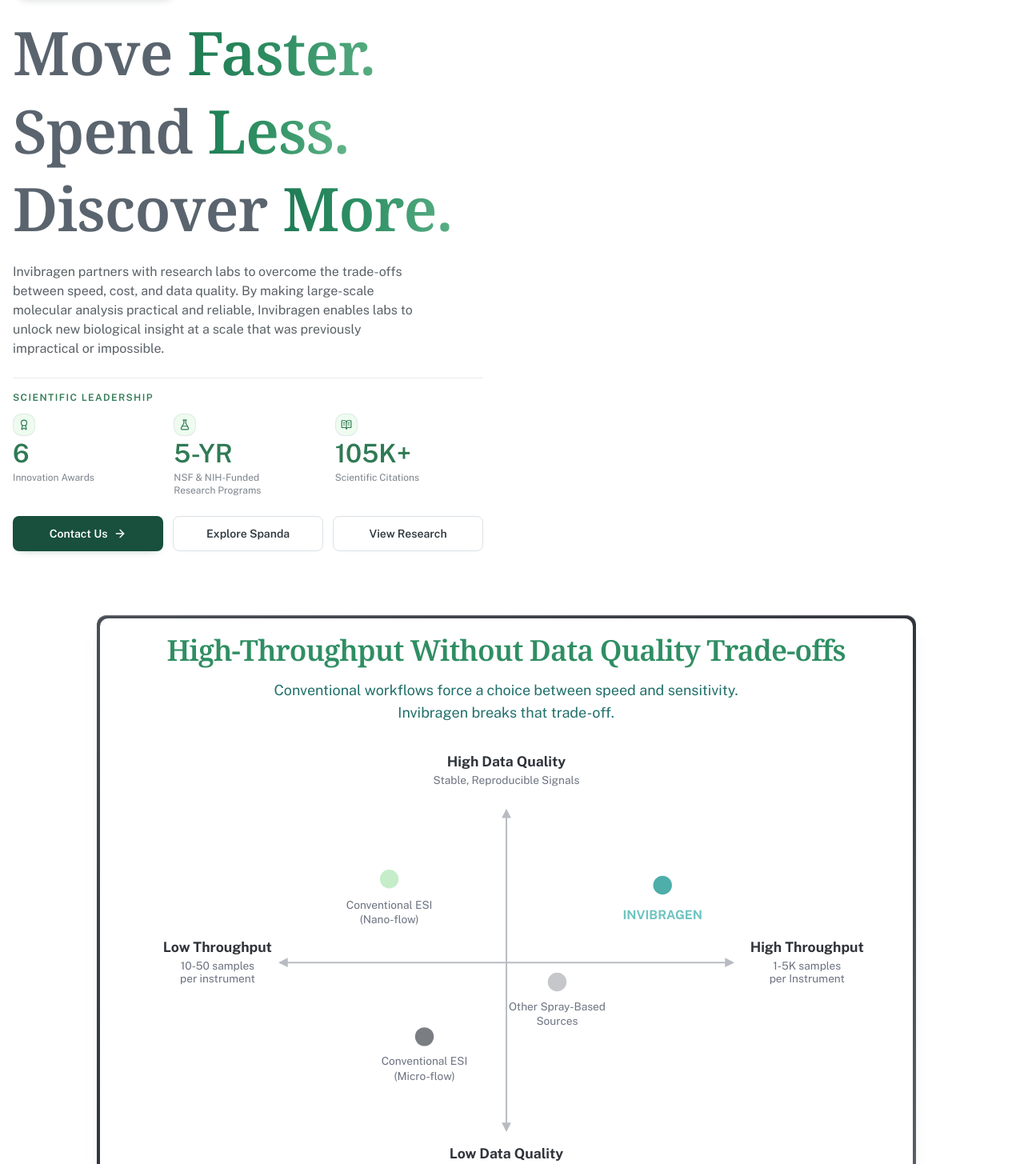
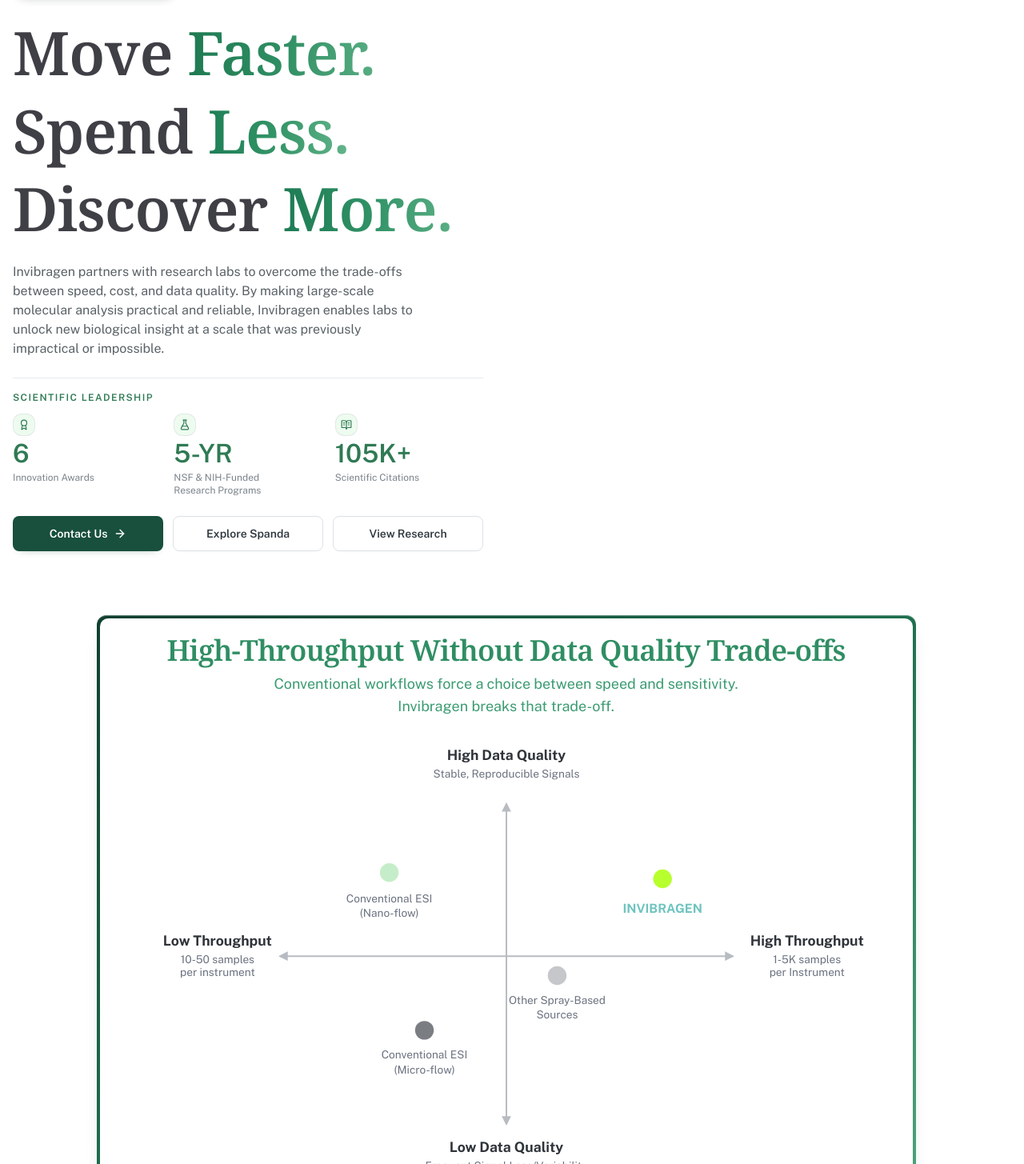
Before and after one commit to ElliotRoe/invibragen-web, a React (Vite) app: page / in a window 1280 px wide. Shown: the part 175-1630 px from the top of the page at 80% size. Built offline with nearby package versions, Linux system fonts and the light colour scheme.

Commit message:
style: change chart highlight circle to bright yellow-green

```diff
--- a/src/pages/home-page.tsx
+++ b/src/pages/home-page.tsx
@@ -164,7 +164,7 @@ function ComparisonChart() {
               (Nano-flow)
             </text>
 
-            <circle cx="700" cy="186" fill="#4eaea9" r="12" />
+            <circle cx="700" cy="186" fill="#b8ff2e" r="12" />
             <text fill="#6ec4bf" fontSize="16" fontWeight="700" textAnchor="middle" x="700" y="230">
               INVIBRAGEN
             </text>
@@ -216,13 +216,13 @@ export function HomePage() {
 
           <h1 className="max-w-[37rem] font-display text-5xl font-semibold leading-[1.1] tracking-[-0.012em] text-brand-charcoal sm:text-[4.15rem] lg:text-[4.7rem] lg:leading-[1.14]">
             <span className="block">
-              Move <span className="bg-gradient-to-r from-[#1f7a52] via-[#2f8e63] to-[#58ad82] bg-clip-text text-transparent">Faster.</span>
+              <span className="text-[#3f3f46]">Move</span> <span className="bg-gradient-to-r from-[#1f7a52] via-[#2f8e63] to-[#58ad82] bg-clip-text text-transparent">Faster.</span>
             </span>
             <span className="mt-2 block sm:mt-3">
-              Spend <span className="bg-gradient-to-r from-[#1f7f56] via-[#349568] to-[#63b58a] bg-clip-text text-transparent">Less.</span>
+              <span className="text-[#3f3f46]">Spend</span> <span className="bg-gradient-to-r from-[#1f7f56] via-[#349568] to-[#63b58a] bg-clip-text text-transparent">Less.</span>
             </span>
             <span className="mt-2 block sm:mt-3">
-              Discover <span className="bg-gradient-to-r from-[#1e7b54] via-[#2f9165] to-[#5aae84] bg-clip-text text-transparent">More.</span>
+              <span className="text-[#3f3f46]">Discover</span> <span className="bg-gradient-to-r from-[#1e7b54] via-[#2f9165] to-[#5aae84] bg-clip-text text-transparent">More.</span>
             </span>
           </h1>
 
@@ -278,13 +278,13 @@ export function HomePage() {
 
       <section className="space-y-6 sm:space-y-8">
         <section className="space-y-10 pt-4">
-          <div className="mx-auto w-full max-w-5xl rounded-xl bg-gradient-to-br from-[#4a4f57] via-[#30353d] to-[#5b616a] p-[4px] shadow-[inset_0_1px_0_rgba(255,255,255,0.22),0_10px_20px_-16px_rgba(37,41,47,0.55)]">
+          <div className="mx-auto w-full max-w-5xl rounded-xl bg-gradient-to-br from-[#0f3f2f] via-[#1f6f4f] to-[#4ea37b] p-[4px] shadow-[inset_0_1px_0_rgba(255,255,255,0.3),0_12px_24px_-16px_rgba(15,63,47,0.45)]">
             <div className="space-y-5 rounded-[10px] bg-white p-4 text-center sm:p-5">
-              <div className="space-y-4">
+              <div className="space-y-2">
                 <h3 className="font-display text-3xl font-semibold leading-tight tracking-tight text-[#2f8e63] sm:text-4xl">
                   High-Throughput Without Data Quality Trade-offs
                 </h3>
-                <p className="mx-auto max-w-2xl text-base leading-relaxed text-[#1f6f6a] sm:text-lg">
+                <p className="mx-auto max-w-2xl text-base leading-relaxed text-[#3a9b71] sm:text-lg">
                   Conventional workflows force a choice between speed and sensitivity.
                   <br />
                   Invibragen breaks that trade-off.
```
Also changed, not shown: 1 other file (tests, documents, lock files or other folders).
